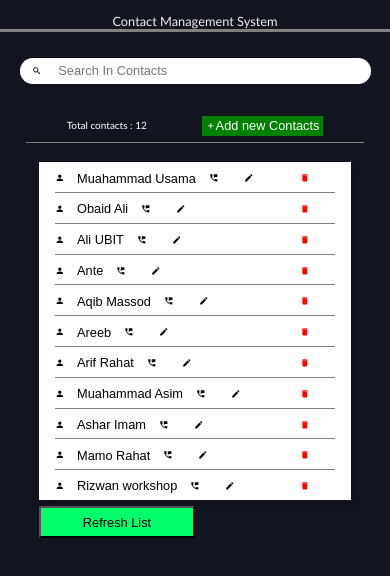
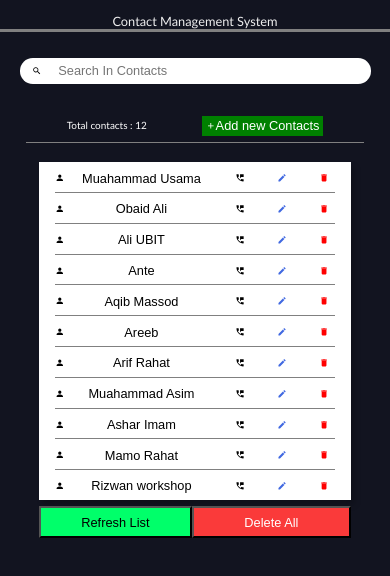
Before and after one commit to Muhammad-Usama-1/glowing-enigma, a React (Create React App) app: page / in a window 390 px wide. Shown: the top 576 px of the page. Built offline with nearby package versions, Linux system fonts and the light colour scheme.

Commit message:
Responsive CTA button

```diff
--- a/src/Reducer.js
+++ b/src/Reducer.js
@@ -25,6 +25,11 @@ export const reducer = (state, action) => {
       return {
         ...state,
       };
+    case "DELETE_ALL":
+      return {
+        ...state,
+        contacts: [],
+      };
 
     default:
       return {
--- a/src/components/Contact.js
+++ b/src/components/Contact.js
@@ -46,7 +46,7 @@ const Contact = ({ contact }) => {
         <button className="contact-info" onClick={changeClass}>
           {contact.name}
         </button>
-        <PermPhoneMsgIcon />
+        <PermPhoneMsgIcon className="call-icon" />
         <EditIcon className="edit-icon" onClick={editContact} />
         <DeleteIcon
           className="dlt-icon"
--- a/src/components/ContactList.css
+++ b/src/components/ContactList.css
@@ -42,13 +42,33 @@
   margin-left: 2rem;
   height: 4rem;
 }
+.btn-box {
+  margin: 2px auto;
+  display: flex;
+  align-items: center;
+  width: 90%;
+  border-bottom: 0.1rem solid gray;
+}
 .contact-info {
+  min-width: 55%;
   font-size: 2rem;
   padding: 1rem 2rem;
   background-color: transparent;
   border: none;
   outline: none;
 }
+.call-icon {
+  min-width: 15%;
+}
+.dlt-icon {
+  min-width: 15%;
+  color: red;
+}
+.edit-icon {
+  color: royalblue;
+  min-width: 15%;
+}
+
 .contact-detail {
   background-color: rgb(0, 255, 106);
   font-size: 2rem;
@@ -60,30 +80,31 @@
   flex-direction: column;
   font-weight: 500;
 }
-.btn-box {
-  margin: 2px auto;
-
-  display: flex;
-  align-items: center;
-  width: 90%;
-  border-bottom: 0.1rem solid gray;
-}
 
 .hidden {
   display: none;
   opacity: 0;
 }
-.refresh-btn-box {
+.CTA-btn-box {
   margin: 1rem auto;
   width: 80%;
+  background-color: red;
+  display: flex;
 }
 .refresh-btn {
+  flex: 1;
   width: 50%;
   background-color: rgb(0, 255, 106);
   padding: 1rem 1rem;
   font-size: 2rem;
+  color: #000;
+}
+.dlt_all-btn {
+  flex: 1;
   color: #fff;
-  color: #000;
+  background-color: rgb(250, 58, 58);
+  font-size: 2rem;
+  padding: 0.5rem 1.5rem;
 }
 
 @media (max-width: 600px) {
@@ -126,11 +147,3 @@
 .add-contact {
   font-size: 2rem;
 }
-.dlt-icon {
-  color: red;
-  margin-left: auto;
-  margin-right: 4rem;
-}
-.edit-icon {
-  margin-left: 4rem;
-}
--- a/src/components/ContactList.js
+++ b/src/components/ContactList.js
@@ -13,6 +13,13 @@ const ContactList = () => {
     console.log("List will refresh");
     dispatch({
       type: "REFRESH",
+    });
+  };
+
+  const deleteAllCOntacts = () => {
+    console.log("Delete all contacts will be occur");
+    dispatch({
+      type: "DELETE_ALL",
     });
   };
 
@@ -56,9 +63,12 @@ const ContactList = () => {
               );
             })}
         </div>
-        <div className="refresh-btn-box">
+        <div className="CTA-btn-box">
           <button onClick={refreshContacts} className="refresh-btn">
             Refresh List
+          </button>
+          <button onClick={deleteAllCOntacts} className="dlt_all-btn">
+            Delete All
           </button>
         </div>
       </div>
--- a/src/components/Modal.css
+++ b/src/components/Modal.css
@@ -56,7 +56,7 @@
   color: black;
   margin: 0 auto;
   display: flex;
-  width: 50%;
+  width: 60%;
   font-size: 2rem;
 }
 .input-box > label {
```
